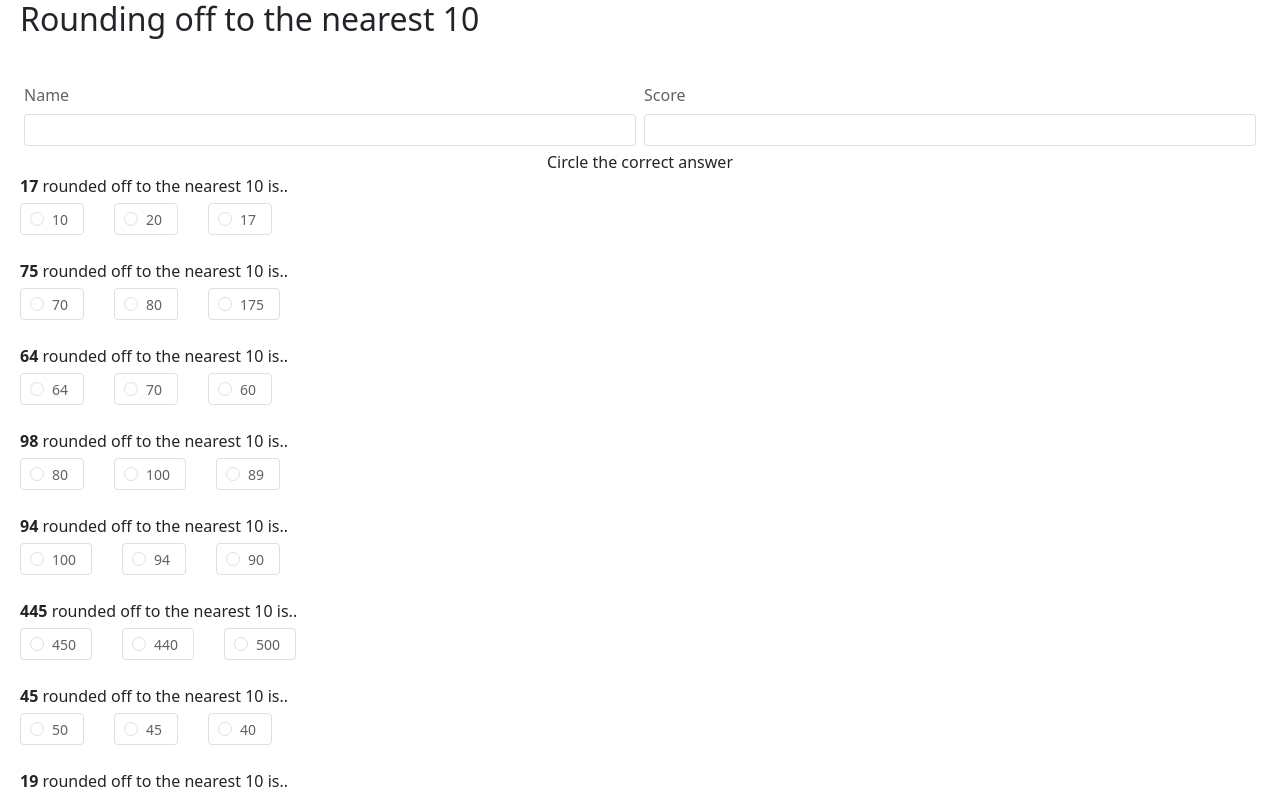
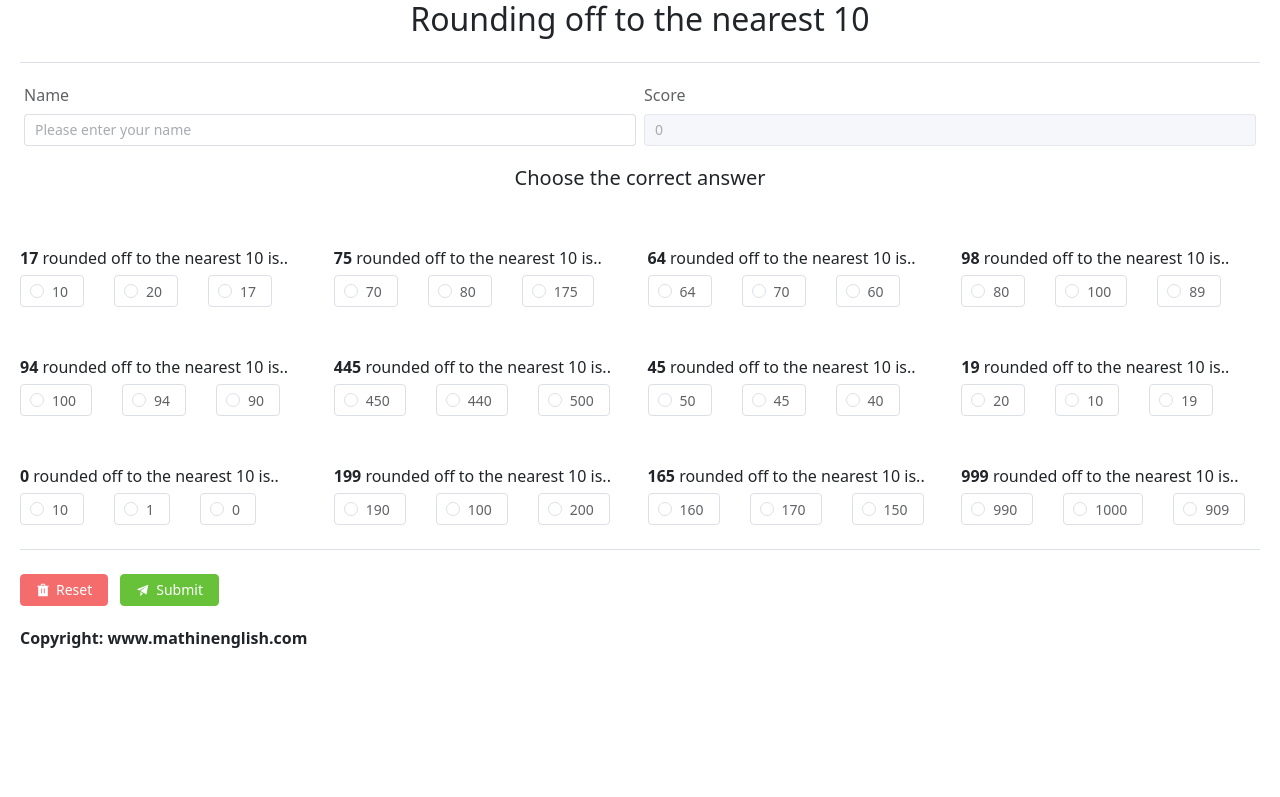
Before and after one commit to krulnua/vue-math-worksheet, a Vue app: page / in a window 1280 px wide. Shown: the top 797 px of the page. Built offline with nearby package versions, Linux system fonts and the light colour scheme.

Commit message:
Add files via upload

```diff
--- a/src/components/MathWorksheet.vue
+++ b/src/components/MathWorksheet.vue
@@ -1,52 +1,138 @@
 <template>
   <div class="common-layout">
     <el-container>
+      <!-- header -->
       <el-header>
-        <h2>Rounding off to the nearest 10</h2>
+        <h2 class="text-center">Rounding off to the nearest 10</h2>
+        <el-divider />
       </el-header>
+      <!-- header -->
+      <!-- main -->
       <el-main>
+        <!-- name & score -->
         <el-row>
           <el-col :span="12">
             <el-form-item label="Name" label-position="top" class="m-1">
-              <el-input/>
+              <el-input v-model="name" placeholder="Please enter your name"/>
             </el-form-item>
           </el-col>
           <el-col :span="12">
             <el-form-item label="Score" label-position="top" class="m-1">
-              <el-input/>
+              <el-input v-model="score" disabled/>
             </el-form-item>
           </el-col>
         </el-row>
-        <span class="fw-normal text-center d-block">Circle the correct answer</span>
-        <div v-for="(item, key) in arr" :key="key" class="mb-4">
-          <span class="d-block"><span class="fw-bold">{{ item.question }}</span> rounded off to the nearest 10 is..</span>
-          <el-radio-group v-model="answers[key]">
-            <el-radio v-for="(answer, key) in item.answer" :key="key" :value="answer" border style="margin-top: 5px;">{{ answer }}</el-radio>
-          </el-radio-group>
+        <!-- name & score -->
+        <!-- question -->
+        <h5 class="text-center mt-3">Choose the correct answer</h5>
+        <!-- question -->
+        <el-row :gutter="15">
+          <template v-for="(item, key) in arr" :key="key">
+            <!-- responsive col for each screen size -->
+            <el-col :xs="24" :sm="24" :md="12" :lg="6" :xl="6">
+              <span class="d-block mt-5">
+                <span class="fw-bold">{{ item.question }}</span>
+                rounded off to the nearest 10 is..
+              </span>
+              <!-- answer -->
+              <el-radio-group v-model="answers[key]">
+                <el-radio
+                  v-for="(answer, key) in item.answer"
+                  :key="key"
+                  :value="answer"
+                  style="margin-top: 5px;"
+                  border
+                >
+                  {{ answer }}
+                </el-radio>
+              </el-radio-group>
+              <!-- answer -->
+            </el-col>
+          </template>
+        </el-row>
+        <el-divider />
+        <!-- call to action -->
+        <div class="float-start">
+          <el-popconfirm
+            confirm-button-text="Yes"
+            cancel-button-text="No"
+            :icon="InfoFilled"
+            icon-color="#626AEF"
+            title="Are you sure to reset?"
+            @confirm="resetForm"
+          >
+            <template #reference>
+              <el-button type="danger" :icon="DeleteFilled">Reset</el-button>
+            </template>
+          </el-popconfirm>
+          <el-button @click="submitForm" type="success" :icon="Promotion">Submit</el-button>
         </div>
+        <!-- call to action -->
       </el-main>
+      <!-- main -->
+      <!-- footer -->
       <el-footer>
         <span class="fw-semibold fs-7">Copyright: www.mathinenglish.com</span>
       </el-footer>
+      <!-- footer -->
     </el-container>
   </div>
 </template>
 
 <script>
 import data from './data'
+import { DeleteFilled, Promotion, InfoFilled } from '@element-plus/icons-vue'
+import { ElMessageBox } from 'element-plus'
 
 const arr = data
 
 export default {
   name: 'MathWorksheet',
+  methods: {
+    resetForm() {
+      this.answers = []
+    },
+    submitForm() {
+      // check if the name is filled & all question answered
+      if(this.name == "") {
+        ElMessageBox.alert('Please enter your name', 'Info', {
+          showClose: false,
+          confirmButtonText: 'OK'
+        })
+      } else if(this.answers.length != 12) {
+        ElMessageBox.alert('Please answer all the questions', 'Info', {
+          showClose: false,
+          confirmButtonText: 'OK'
+        })
+      }
+
+      // calculate the score if all question is answered & user input their name
+      if(this.name != "" && this.answers.length == 12) {
+        for(const key in arr) {
+          let correctAnswer = Math.round(arr[key].question / 10) * 10
+          if(this.answers[key] == correctAnswer) this.score++
+        }
+        // inform user with the score
+        ElMessageBox.alert('Congrats '+this.name+', you just scored '+this.score, 'Completed', {
+          showClose: false,
+          confirmButtonText: 'OK'
+        })
+      }
+    }
+  },
   data() {
     return {
-      answers: []
+      answers: [],
+      name: "",
+      score: 0
     }
   },
   setup() {
     return {
-      arr
+      arr,
+      DeleteFilled,
+      Promotion,
+      InfoFilled
     }
   }
 }
```
